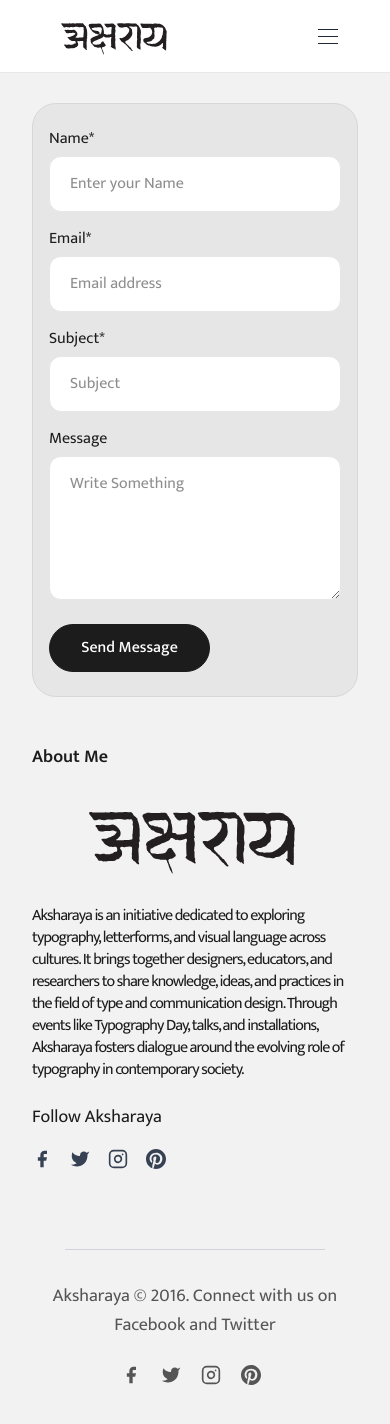
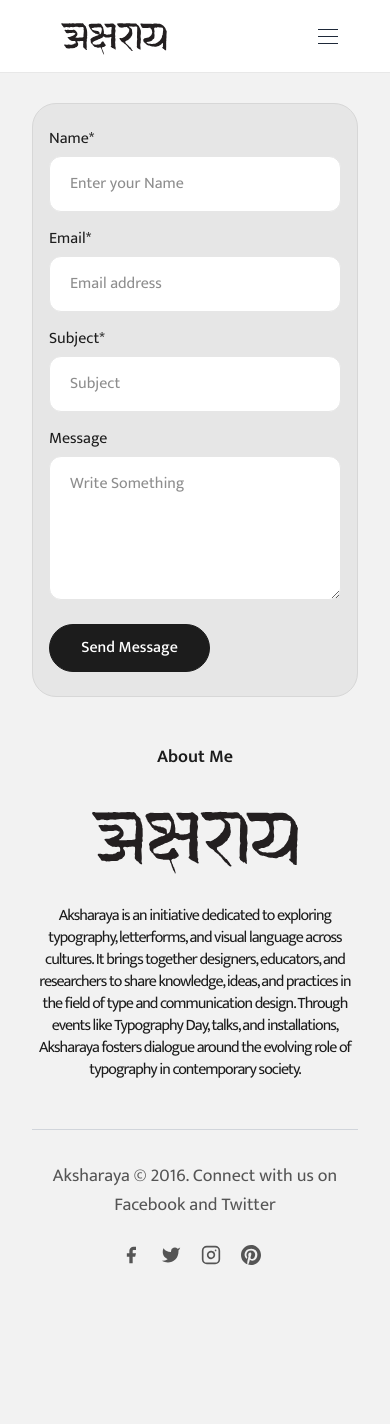
Before and after one commit to Viraj2722/aksharaya, a Next.js app: page /contact in a window 390 px wide. Shown: the top 1424 px of the page. After the commit the page ends 1326 px from the top, so only its background shows below. Built offline with nearby package versions, Linux system fonts and the light colour scheme.

Commit message:
feat: implement footer, about preview, and page templates for events and contact sections

```diff
--- a/app/contact/page.tsx
+++ b/app/contact/page.tsx
@@ -12,13 +12,11 @@
 
 
       <div
-        className="page-container w-full"
+        className="page-container w-full pb-0 lg:pb-20"
         style={{
           display: 'flex',
           flexDirection: 'column',
           paddingTop: '30px',
-          paddingBottom: '80px',
-
           gap: '24px',
         }}
       >
@@ -182,15 +180,7 @@
             }}
           >
             {/* About block */}
-            <div
-              style={{
-                width: '100%',
-                display: 'flex',
-                flexDirection: 'column',
-                gap: '20px',
-                alignItems: 'flex-start',
-              }}
-            >
+            <div className="flex flex-col items-center md:items-start text-center md:text-left" style={{ width: '100%', gap: '20px' }}>
               <h3
                 style={{
                   fontSize: '18px',
@@ -227,15 +217,7 @@
             </div>
 
             {/* Follow block */}
-            <div
-              style={{
-                width: '100%',
-                display: 'flex',
-                flexDirection: 'column',
-                gap: '20px',
-                alignItems: 'flex-start',
-              }}
-            >
+            <div className="hidden md:flex flex-col items-center md:items-start text-center md:text-left" style={{ width: '100%', gap: '20px' }}>
               <p
                 style={{
                   fontSize: '18px',
--- a/app/events/[id]/page.tsx
+++ b/app/events/[id]/page.tsx
@@ -56,7 +56,7 @@
       <main className="flex-1 w-full flex flex-col">
 
         {/* Container — matches page-container width (1280px) */}
-        <div className="page-container w-full" style={{ paddingTop: '26px', paddingBottom: '80px' }}>
+        <div className="page-container w-full pb-0 lg:pb-20" style={{ paddingTop: '26px' }}>
 
           {/*
             Framer TopText: gap=16px vertical, stackAlignment=start
@@ -146,7 +146,7 @@
             */}
             <aside className="event-detail-sidebar">
               {/* About — gap 20px */}
-              <div style={{ width: '100%', display: 'flex', flexDirection: 'column', gap: '20px', alignItems: 'flex-start' }}>
+              <div className="flex flex-col items-center md:items-start text-center md:text-left" style={{ width: '100%', gap: '20px' }}>
                 <h3 style={{ fontSize: '18px', lineHeight: '24px', fontWeight: 600, color: 'rgb(28, 28, 28)', margin: 0, position: 'relative', zIndex: 1 }}>
                   About Me
                 </h3>
@@ -158,14 +158,14 @@
                   className="event-detail-about-logo"
                   style={{ width: '320px', height: '96px', objectFit: 'contain' }}
                 />
-                {/* Description — left-aligned on mobile only */}
-                <p className="sidebar-desc" style={{ fontSize: '16px', lineHeight: '22px', letterSpacing: '-0.06em', color: 'rgb(28, 28, 28)', margin: 0 }}>
+                {/* Description */}
+                <p style={{ fontSize: '16px', lineHeight: '22px', letterSpacing: '-0.06em', color: 'rgb(28, 28, 28)', margin: 0 }}>
                   Aksharaya is an initiative dedicated to exploring typography, letterforms, and visual language across cultures. It brings together designers, educators, and researchers to share knowledge, ideas, and practices in the field of type and communication design. Through events like Typography Day, talks, and installations, Aksharaya fosters dialogue around the evolving role of typography in contemporary society.
                 </p>
               </div>
 
               {/* Follow — gap 20px */}
-              <div style={{ width: '100%', display: 'flex', flexDirection: 'column', gap: '20px', alignItems: 'flex-start' }}>
+              <div className="flex flex-col items-center md:items-start text-center md:text-left" style={{ width: '100%', gap: '20px' }}>
                 <p style={{ fontSize: '18px', lineHeight: '24px', fontWeight: 400, color: 'rgb(28, 28, 28)', margin: 0 }}>
                   Follow Aksharaya
                 </p>
--- a/src/components/layout/Footer.tsx
+++ b/src/components/layout/Footer.tsx
@@ -51,12 +51,12 @@
             min-height: 134px !important;
             padding-top: 0px !important;
             padding-bottom: 60px !important;
+            margin-top: 48px !important;
           }
           .footer-inner { flex-direction: column !important; align-items: center !important; text-align: center !important; gap: 24px !important; }
           .mobile-divider {
             display: block !important;
-            width: 80%;
-            max-width: 300px;
+            width: 100%;
             height: 1px;
             background-color: #d1d5db;
             margin: 0 auto 32px auto;
--- a/src/components/sections/AboutPreview.tsx
+++ b/src/components/sections/AboutPreview.tsx
@@ -48,6 +48,11 @@
             padding-bottom: 80px;
           }
         }
+        @media (max-width: 767px) {
+          .mobile-text-center {
+            text-align: center !important;
+          }
+        }
       `}</style>
       <div className="page-container about-preview-shell about-preview-padding">
         {/* Label - Explicit sizing and black color as requested */}
@@ -65,7 +70,7 @@
         </p>
 
         {/* Large bold paragraph with scroll reveal animation and explicit line breaks */}
-        <div className="text-2xl md:text-3xl lg:text-4xl font-bold leading-snug">
+        <div className="text-2xl md:text-3xl lg:text-4xl font-bold leading-snug md:text-left w-full mobile-text-center">
           {lines.map((line, lineIndex) => {
             const words = line.split(' ')
             return (
--- a/src/components/sections/FeaturedEvents.tsx
+++ b/src/components/sections/FeaturedEvents.tsx
@@ -105,7 +105,7 @@
             <div className="sticky top-[40px] about-me-sidebar">
 
               {/* About — gap 20px */}
-              <div style={{ width: '100%', display: 'flex', flexDirection: 'column', gap: '20px', alignItems: 'flex-start' }}>
+              <div className="flex flex-col items-center md:items-start text-center md:text-left" style={{ width: '100%', gap: '20px' }}>
                 <h3 style={{ fontSize: '18px', lineHeight: '24px', fontWeight: 600, color: 'rgb(28, 28, 28)', margin: 0 }}>
                   About Me
                 </h3>
@@ -123,7 +123,7 @@
               </div>
 
               {/* Follow — gap 20px */}
-              <div style={{ width: '100%', display: 'flex', flexDirection: 'column', gap: '20px', alignItems: 'flex-start', marginTop: '20px' }}>
+              <div className="hidden md:flex flex-col items-center md:items-start text-center md:text-left" style={{ width: '100%', gap: '20px', marginTop: '20px' }}>
                 <p style={{ fontSize: '18px', lineHeight: '24px', fontWeight: 400, color: 'rgb(28, 28, 28)', margin: 0 }}>
                   Follow Aksharaya
                 </p>
```
